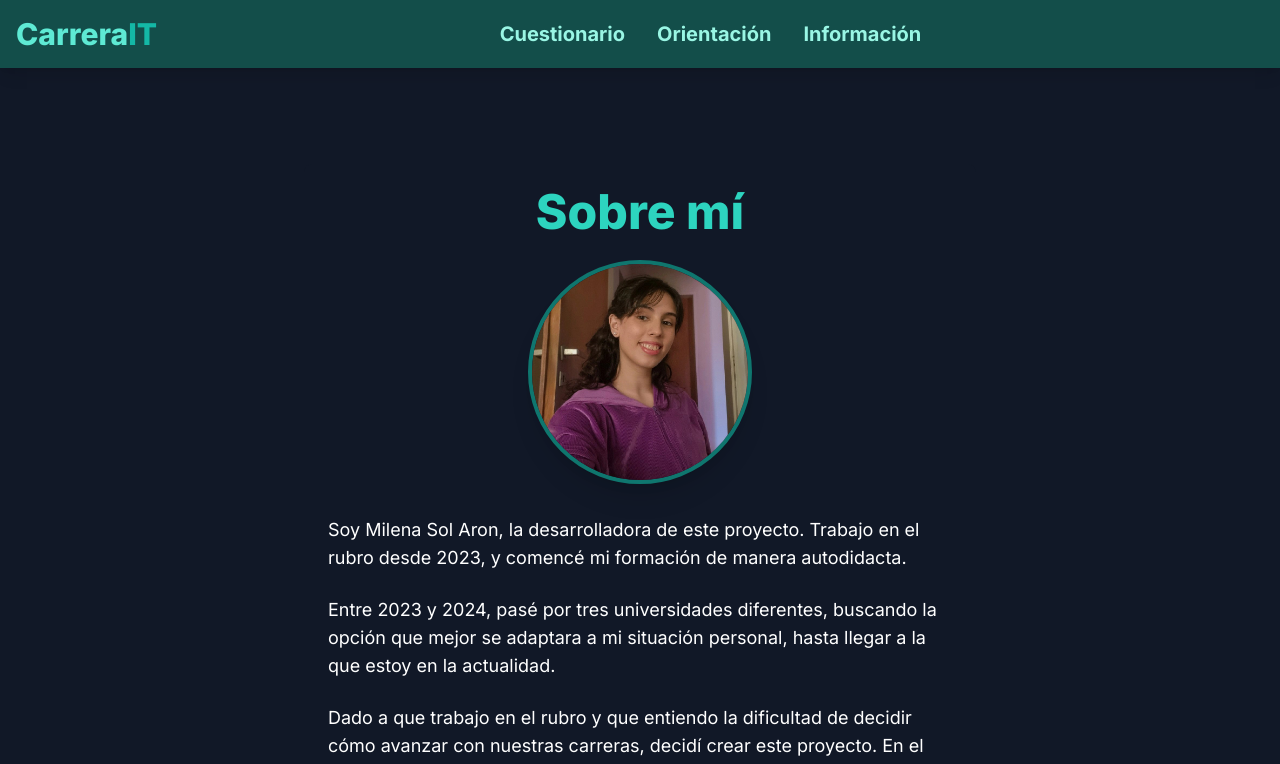
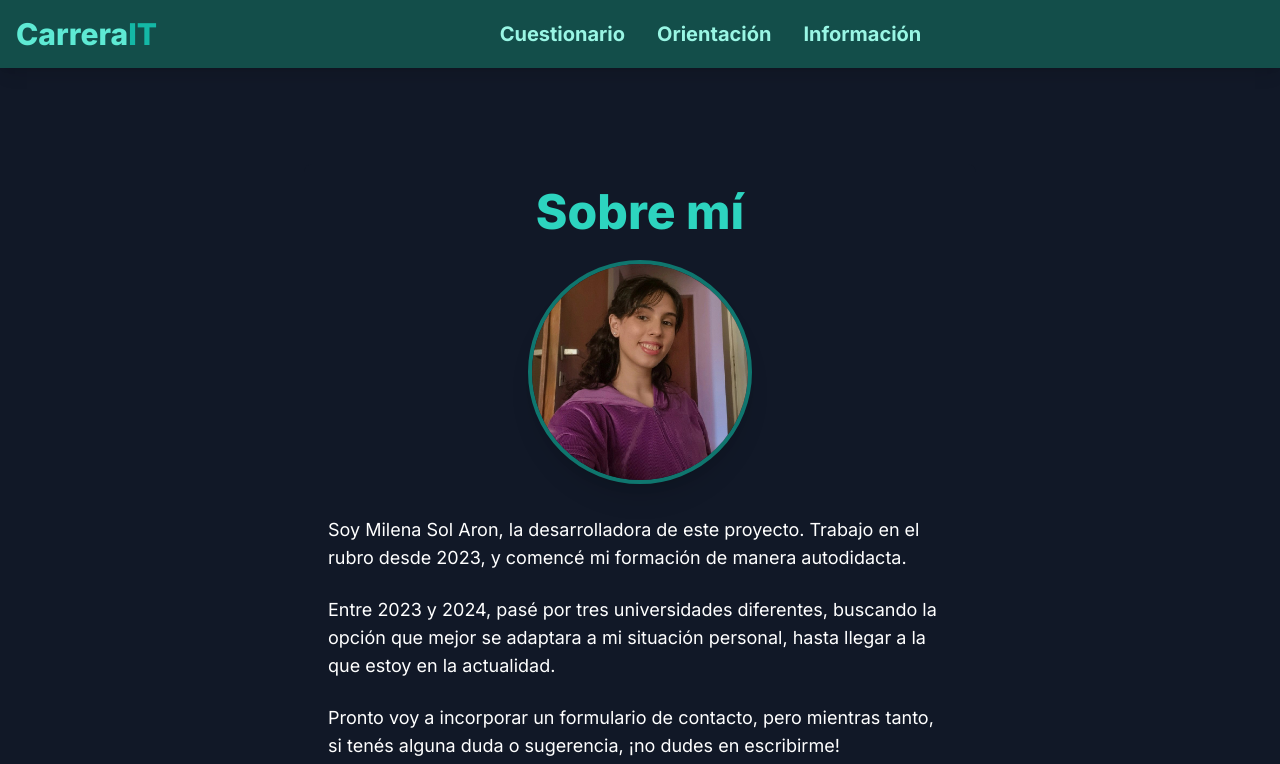
Before and after one commit to aronmilenait/carrerait-roadmap, a Next.js app in the folder carrerait-roadmap/: page /info in a window 1280 px wide. Shown: the top 764 px of the page. Built offline with nearby package versions, Linux system fonts and the light colour scheme.

Commit message:
Remove unnecesary paragraph from the About Me component.

```diff
--- a/carrerait-roadmap/src/app/components/AboutMe.tsx
+++ b/carrerait-roadmap/src/app/components/AboutMe.tsx
@@ -63,14 +63,8 @@ const AboutMe = () => {
         que estoy en la actualidad.
       </p>
       <p className={paragraphClasses}>
-        Dado a que trabajo en el rubro y que entiendo la dificultad de decidir
-        cómo avanzar con nuestras carreras, decidí crear este proyecto. En el
-        próximo apartado, voy a explicar más sobre esto.
-      </p>
-      <p className={paragraphClasses}>
         Pronto voy a incorporar un formulario de contacto, pero mientras tanto,
-        si tenés alguna duda o sugerencia, ¡no dudes en
-        escribirme!
+        si tenés alguna duda o sugerencia, ¡no dudes en escribirme!
       </p>
       <div className="flex flex-wrap justify-center space-x-8 sm:space-x-6 md:space-x-10 mb-8">
         <div className={iconContainerClasses}>
```
